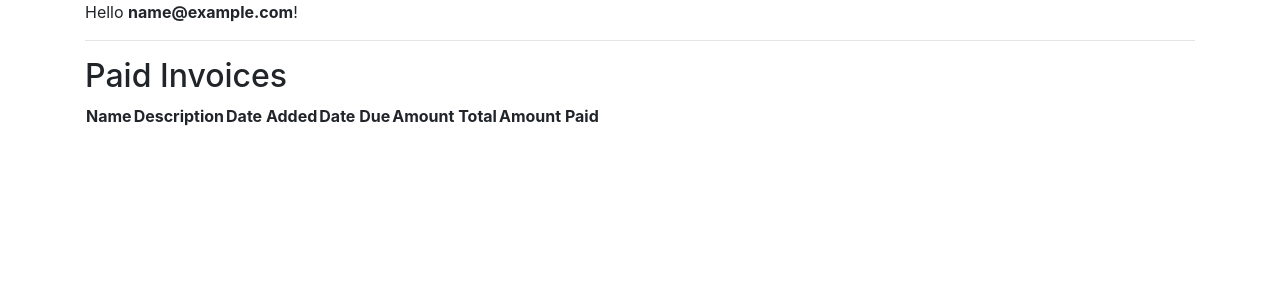
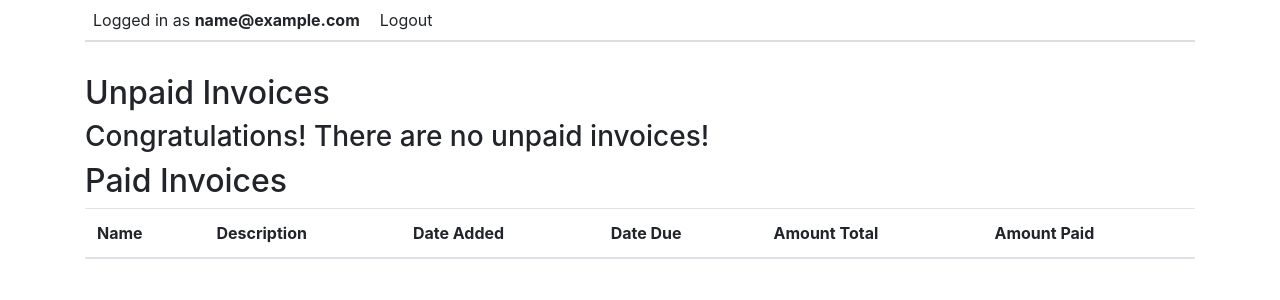
Before and after one commit to tmscer/arapay, a Django app: page /p/ in a window 1280 px wide. Shown: the top 300 px of the page. Run offline with Django 3.2, Linux system fonts and the light colour scheme; the visitor is signed in with stand-in values (Sample User, id 1); lists and menus that the app fills with data are empty; parts of the project's set-up code (start-up, migrations or seed data) failed here and were passed over; some libraries are stand-ins or nearby versions.

Commit message:
styling + template for not logged in user

```diff
--- a/arapay/arapay/settings.py
+++ b/arapay/arapay/settings.py
@@ -146,4 +146,5 @@ USE_TZ = True
 # Static files (CSS, JavaScript, Images)
 # https://docs.djangoproject.com/en/2.1/howto/static-files/
 
+STATIC_ROOT = '/home/tmscer/proj/py/arapay-deploy/arapay/static'
 STATIC_URL = '/static/'
--- /dev/null
+++ b/arapay/payments/static/payments/default.css
@@ -0,0 +1,12 @@
+nav.main-nav {
+    border-bottom: 2px solid #dddddd;
+    margin-bottom: 2em;
+}
+
+nav.main-nav ul {
+    padding: 0.5em;
+}
+
+nav.main-nav ul li {
+    margin-right: 20px;
+}
--- a/arapay/payments/templates/payments/head.html
+++ b/arapay/payments/templates/payments/head.html
@@ -1,4 +1,4 @@
-<head>
+{% load static %}
 <link rel="stylesheet" href="https://stackpath.bootstrapcdn.com/bootstrap/4.1.3/css/bootstrap.min.css"
       integrity="sha384-MCw98/SFnGE8fJT3GXwEOngsV7Zt27NXFoaoApmYm81iuXoPkFOJwJ8ERdknLPMO" crossorigin="anonymous">
 <script src="https://code.jquery.com/jquery-3.3.1.slim.min.js"
@@ -10,5 +10,4 @@
 <script src="https://stackpath.bootstrapcdn.com/bootstrap/4.1.3/js/bootstrap.min.js"
         integrity="sha384-ChfqqxuZUCnJSK3+MXmPNIyE6ZbWh2IMqE241rYiqJxyMiZ6OW/JmZQ5stwEULTy"
         crossorigin="anonymous"></script>
-    <link rel="stylesheet" href="default.css">
-</head>
+<link rel="stylesheet" href="{% static "payments/default.css" %}">
--- a/arapay/payments/templates/payments/invoices.html
+++ b/arapay/payments/templates/payments/invoices.html
@@ -1,25 +1,58 @@
 <!DOCTYPE html>
 <html>
-{% include "payments/head.html" %}
-
+<head>
+    {% include "payments/head.html" %}
+    <title>Your Invoices - Arapay</title>
+</head>
 <body>
 
 <div class="wrapper">
     <div class="container">
 
-
-        {% if var %}
-        Hello <b>{{ var }}</b>!
-        {% endif %}
-        <hr/>
+        <nav class="main-nav">
+            <ul class="nav">
+                <li>Logged in as <b>{{ username }}</b></li>
+                <li>Logout</li>
+            </ul>
+        </nav>
 
         <main class="invoices">
             {% if invoices %}
 
-            {% if invoices.overpaid %}
             <section class="invoices-unpaid">
                 <h2>Unpaid Invoices</h2>
-                <table>
+                {% if invoices.unpaid %}
+                <table class="table table-striped">
+                    <thead>
+                    <tr>
+                        <th>Name</th>
+                        <th>Description</th>
+                        <th>Date Added</th>
+                        <th>Date Due</th>
+                        <th>Amount Total</th>
+                        <th>Amount Paid</th>
+                    </tr>
+                    </thead>
+                    {% for i in invoices.unpaid %}
+                    <tr>
+                        <td>{{ i.name }}</td>
+                        <td>{{ i.description }}</td>
+                        <td>{{ i.date_added }}</td>
+                        <td>{{ i.date_deadline }}</td>
+                        <td>{{ i.amount_cents }}</td>
+                        <td>{{ i.payment__amount_cents }}</td>
+                    </tr>
+                    {% endfor %}
+                </table>
+                {% else %}
+                <h3>Congratulations! There are no unpaid invoices!</h3>
+                {% endif %}
+            </section>
+
+            {% if invoices.overpaid %}
+            <section class="invoices-overpaid">
+                <h2>Overpaid Invoices</h2>
+                <table class="table table-striped">
                     <thead>
                     <tr>
                         <th>Name</th>
@@ -41,41 +74,13 @@
                     </tr>
                     {% endfor %}
                 </table>
-                {% endif %}
             </section>
+            {% endif %}
 
-            {% if invoices.unpaid %}
-            <section class="invoices-overpaid">
-                <h2>Unpaid Invoices</h2>
-                <table>
-                    <thead>
-                    <tr>
-                        <th>Name</th>
-                        <th>Description</th>
-                        <th>Date Added</th>
-                        <th>Date Due</th>
-                        <th>Amount Total</th>
-                        <th>Amount Paid</th>
-                    </tr>
-                    </thead>
-                    {% for i in invoices.unpaid %}
-                    <tr>
-                        <td>{{ i.name }}</td>
-                        <td>{{ i.description }}</td>
-                        <td>{{ i.date_added }}</td>
-                        <td>{{ i.date_deadline }}</td>
-                        <td>{{ i.amount_cents }}</td>
-                        <td>{{ i.payment__amount_cents }}</td>
-                    </tr>
-                    {% endfor %}
-                </table>
-                {% endif %}
-            </section>
-
-            {% if invoices %}
+            <h2>Paid Invoices</h2>
             <section class="invoices-paid">
-                <h2>Paid Invoices</h2>
-                <table>
+                {% if invoices %}
+                <table class="table table-striped">
                     <thead>
                     <tr>
                         <th>Name</th>
@@ -97,6 +102,8 @@
                     </tr>
                     {% endfor %}
                 </table>
+                {% else %}
+                <h3>It looks like there are no paid invoices yet.</h3>
                 {% endif %}
             </section>
 
--- a/arapay/payments/views.py
+++ b/arapay/payments/views.py
@@ -33,7 +33,7 @@ def index(request):
             .distinct() \
             .values(*values)
 
-        data = {'var': request.user.email,
+        data = {'username': request.user.email,
                 'invoices': {
                     'paid': list(invoices_paid),
                     'unpaid': list(invoices_unpaid),
@@ -42,8 +42,7 @@ def index(request):
                 'groups': groups}
         return render(request, 'payments/invoices.html', data)
     else:
-        return HttpResponse("Login to continue.<br><a href='%s'><button>Login</button></a>" %
-                            '/login/google-oauth2/?next=/')
+        return render(request, 'payments/notloggedin.html')
 
 
 # REST API VIEWS
```
Also changed, not shown: arapay/payments/templates/payments/notloggedin.html (added, +13 -0 lines). Lines whose indentation alone changed are shown as unchanged.
